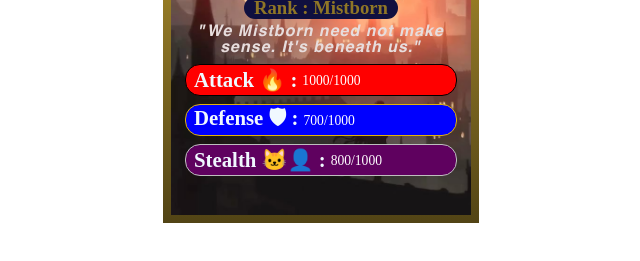
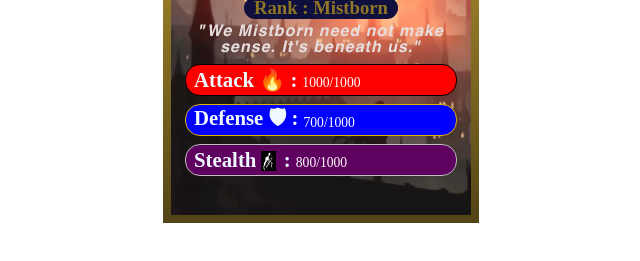
Before and after one commit to Me-while-coding/Mistborn-card, a plain HTML site: page index.html in a window 1280 px wide. Shown: the part 385-646 px from the top of the page, without its empty margins (319-959 px from the left). Drawn offline with Linux system fonts and the light colour scheme.

Commit message:
changed stealth emoji to img

```diff
--- a/index.html
+++ b/index.html
@@ -35,7 +35,7 @@
             </div>
           </div>
           <div class="stat3">
-            <div class="statName">Stealth 🐱‍👤 :</div>
+            <div class="statName">Stealth <img src="stealth-img-2.png" alt=""> :</div>
             <div class="stat-val-container">
               <div class="statValue">800/1000</div>
             </div>
--- a/style.css
+++ b/style.css
@@ -134,7 +134,7 @@
 }
 
 .statValue{
-    padding-top: 2px;
+    padding-top: 5px;
     font-size: 0.85rem;
     color: white;
 }
@@ -144,3 +144,16 @@
     display: flex;
     align-items: center;
 }
+
+.stat3 .statName img{
+    padding-top: 5px;
+    height: 1.3rem;
+    padding-left: 5px;
+    padding-bottom: 3px;
+    padding-right: 8px;
+}
+
+.stat3 .statName{
+    display: flex;
+    align-items: center;
+}
```
Also changed, not shown: stealth-img-2.png (added).
